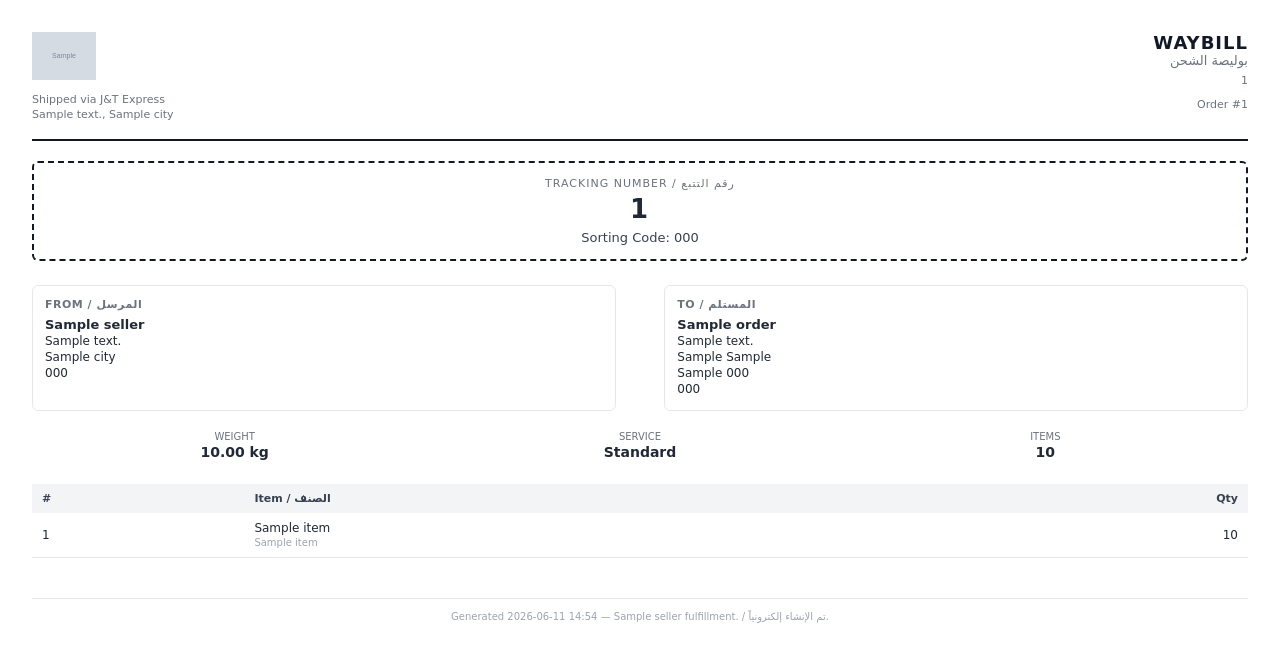
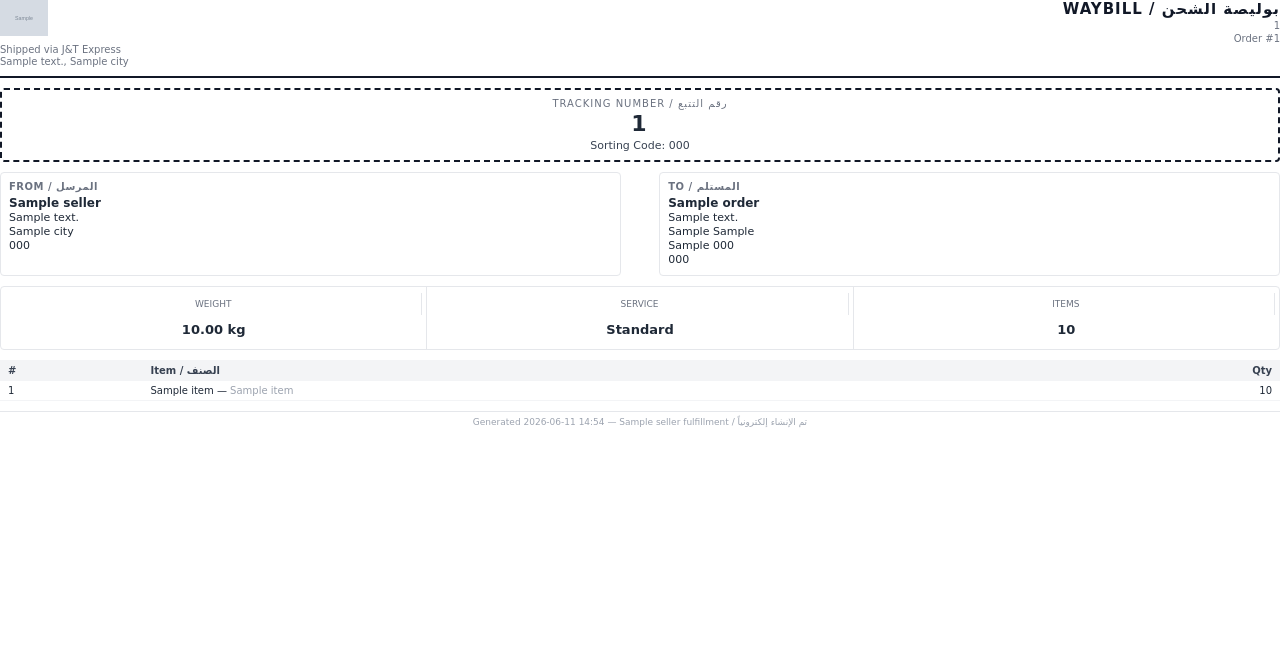
Before and after one commit to mabdullahgithub/ksa-drop-portal, a Laravel app: template resources/views/invoices/shipping.blade.php in a window 1280 px wide. Shown: the top 662 px of the page. Run offline with Laravel 12, Linux system fonts and the light colour scheme; the template is opened without the code that fills it: most values are stand-ins (such as "Sample title", 1, 10 or a date in 2020); grey boxes marked "Sample" are stand-in pictures; parts of the project's set-up code (start-up, migrations or seed data) failed here and were passed over; some libraries are stand-ins or nearby versions.

Commit message:
feat: enhance order import process with client prefix and improve invoice layout

```diff
--- a/app/Services/InvoiceService.php
+++ b/app/Services/InvoiceService.php
@@ -80,7 +80,7 @@ class InvoiceService
             'order' => $order,
             'shipment' => $shipment,
             'seller' => $this->seller(),
-        ])->setPaper('a4');
+        ])->setPaper('a4', 'portrait');
 
         $path = "invoices/shipping/{$invoice->invoice_number}.pdf";
         Storage::disk('local')->put($path, $pdf->output());
--- a/resources/views/invoices/shipping.blade.php
+++ b/resources/views/invoices/shipping.blade.php
@@ -4,39 +4,42 @@
     <meta charset="utf-8">
     <title>Waybill {{ $invoice->invoice_number }}</title>
     <style>
+        @page { size: A4; margin: 10mm; }
         * { box-sizing: border-box; }
         body {
             font-family: 'DejaVu Sans', sans-serif;
-            font-size: 12px;
+            font-size: 11px;
             color: #1f2937;
             margin: 0;
-            padding: 32px;
+            padding: 0;
         }
-        .header { display: flex; justify-content: space-between; align-items: flex-start; border-bottom: 2px solid #111827; padding-bottom: 16px; }
-        .brand h1 { margin: 0; font-size: 22px; color: #111827; }
-        .brand p { margin: 2px 0; color: #6b7280; font-size: 11px; }
-        .brand .logo { height: 48px; width: auto; margin-bottom: 8px; }
+        .header { display: flex; justify-content: space-between; align-items: flex-start; border-bottom: 2px solid #111827; padding-bottom: 8px; }
+        .brand h1 { margin: 0; font-size: 16px; color: #111827; }
+        .brand p { margin: 1px 0; color: #6b7280; font-size: 10px; }
+        .brand .logo { height: 36px; width: auto; margin-bottom: 4px; }
         .doc-title { text-align: right; }
-        .doc-title h2 { margin: 0; font-size: 18px; color: #111827; text-transform: uppercase; letter-spacing: 1px; }
-        .doc-title .ar { color: #6b7280; font-size: 13px; }
-        .tracking { margin-top: 20px; padding: 14px 16px; border: 2px dashed #111827; border-radius: 6px; text-align: center; }
-        .tracking .label { color: #6b7280; font-size: 11px; text-transform: uppercase; letter-spacing: 1px; }
-        .tracking .code { font-size: 26px; font-weight: bold; letter-spacing: 2px; margin-top: 4px; }
-        .tracking .sorting { margin-top: 6px; font-size: 13px; color: #374151; }
-        .parties { display: flex; justify-content: space-between; margin-top: 24px; }
-        .party { width: 48%; border: 1px solid #e5e7eb; border-radius: 6px; padding: 12px; }
-        .party h3 { margin: 0 0 6px; font-size: 11px; text-transform: uppercase; color: #6b7280; letter-spacing: 0.5px; }
-        .party p { margin: 2px 0; }
-        .party .name { font-weight: bold; font-size: 13px; }
-        table.items { width: 100%; border-collapse: collapse; margin-top: 24px; }
-        table.items th { background: #f3f4f6; padding: 8px 10px; text-align: left; font-size: 11px; color: #374151; }
+        .doc-title h2 { margin: 0; font-size: 15px; color: #111827; text-transform: uppercase; letter-spacing: 1px; }
+        .doc-title .ar { color: #6b7280; font-size: 12px; }
+        .doc-title p { margin: 2px 0; color: #6b7280; font-size: 10px; }
+        .tracking { margin-top: 10px; padding: 8px 12px; border: 2px dashed #111827; border-radius: 4px; text-align: center; }
+        .tracking .label { color: #6b7280; font-size: 10px; text-transform: uppercase; letter-spacing: 1px; }
+        .tracking .code { font-size: 22px; font-weight: bold; letter-spacing: 2px; margin-top: 2px; }
+        .tracking .sorting { margin-top: 3px; font-size: 11px; color: #374151; }
+        .parties { display: flex; justify-content: space-between; margin-top: 10px; }
+        .party { width: 48.5%; border: 1px solid #e5e7eb; border-radius: 4px; padding: 8px; }
+        .party h3 { margin: 0 0 4px; font-size: 10px; text-transform: uppercase; color: #6b7280; letter-spacing: 0.5px; }
+        .party p { margin: 1px 0; font-size: 11px; }
+        .party .name { font-weight: bold; font-size: 12px; }
+        .meta { display: flex; justify-content: space-between; margin-top: 10px; font-size: 11px; border: 1px solid #e5e7eb; border-radius: 4px; }
+        .meta div { text-align: center; flex: 1; padding: 6px 4px; border-right: 1px solid #e5e7eb; }
+        .meta div:last-child { border-right: none; }
+        .meta .label { color: #6b7280; font-size: 9px; text-transform: uppercase; }
+        .meta .value { font-weight: bold; font-size: 13px; margin-top: 1px; }
+        table.items { width: 100%; border-collapse: collapse; margin-top: 10px; }
+        table.items th { background: #f3f4f6; padding: 5px 8px; text-align: left; font-size: 10px; color: #374151; }
         table.items th.num, table.items td.num { text-align: right; }
-        table.items td { padding: 8px 10px; border-bottom: 1px solid #e5e7eb; }
-        .meta { display: flex; justify-content: space-between; margin-top: 20px; font-size: 12px; }
-        .meta div { text-align: center; flex: 1; }
-        .meta .label { color: #6b7280; font-size: 10px; text-transform: uppercase; }
-        .meta .value { font-weight: bold; font-size: 14px; margin-top: 2px; }
-        .footer { margin-top: 40px; border-top: 1px solid #e5e7eb; padding-top: 12px; color: #9ca3af; font-size: 10px; text-align: center; }
+        table.items td { padding: 4px 8px; border-bottom: 1px solid #f3f4f6; font-size: 10px; }
+        .footer { margin-top: 10px; border-top: 1px solid #e5e7eb; padding-top: 5px; color: #9ca3af; font-size: 9px; text-align: center; }
     </style>
 </head>
 <body>
@@ -51,10 +54,9 @@
             <p>{{ $seller['address'] }}, {{ $seller['city'] }}</p>
         </div>
         <div class="doc-title">
-            <h2>Waybill</h2>
-            <div class="ar">بوليصة الشحن</div>
-            <p style="margin-top:6px;color:#6b7280;font-size:11px;">{{ $invoice->invoice_number }}</p>
-            <p style="color:#6b7280;font-size:11px;">Order #{{ $order->order_number }}</p>
+            <h2>Waybill / بوليصة الشحن</h2>
+            <p>{{ $invoice->invoice_number }}</p>
+            <p>Order #{{ $order->order_number }}</p>
         </div>
     </div>
 
@@ -69,7 +71,6 @@
     <div class="parties">
         <div class="party">
             <h3>From / المرسل</h3>
-            @php $sender = $shipment->api_response['sender'] ?? null; @endphp
             <p class="name">{{ $seller['name'] }}</p>
             <p>{{ $seller['address'] }}</p>
             <p>{{ $seller['city'] }}</p>
@@ -79,8 +80,8 @@
             <h3>To / المستلم</h3>
             <p class="name">{{ $order->shipping_name ?? $order->customer_name ?? 'N/A' }}</p>
             @if($order->shipping_address1)<p>{{ $order->shipping_address1 }}</p>@endif
-            <p>{{ $order->shipping_city }} {{ $order->shipping_province }}</p>
-            <p>{{ $order->shipping_country }} {{ $order->shipping_zip }}</p>
+            <p>{{ trim($order->shipping_city . ' ' . $order->shipping_province) }}</p>
+            <p>{{ trim($order->shipping_country . ' ' . $order->shipping_zip) }}</p>
             @if($order->shipping_phone)<p>{{ $order->shipping_phone }}</p>@endif
         </div>
     </div>
@@ -106,6 +107,7 @@
         @endif
     </div>
 
+    @php $items = $order->items; $maxRows = 12; $extra = max(0, $items->count() - $maxRows); @endphp
     <table class="items">
         <thead>
             <tr>
@@ -115,21 +117,24 @@
             </tr>
         </thead>
         <tbody>
-            @foreach($order->items as $i => $item)
+            @foreach($items->take($maxRows) as $i => $item)
                 <tr>
                     <td>{{ $i + 1 }}</td>
                     <td>
                         {{ $item->lineitem_name }}
-                        @if($item->variant_name)<br><span style="color:#9ca3af;font-size:10px;">{{ $item->variant_name }}</span>@endif
+                        @if($item->variant_name) — <span style="color:#9ca3af;">{{ $item->variant_name }}</span>@endif
                     </td>
                     <td class="num">{{ $item->lineitem_quantity }}</td>
                 </tr>
             @endforeach
+            @if($extra > 0)
+                <tr><td colspan="3" style="color:#6b7280;font-style:italic;padding:3px 8px;">+ {{ $extra }} more item(s) — see order #{{ $order->order_number }}</td></tr>
+            @endif
         </tbody>
     </table>
 
     <div class="footer">
-        Generated {{ now()->format('Y-m-d H:i') }} — {{ $seller['name'] }} fulfillment. / تم الإنشاء إلكترونياً.
+        Generated {{ now()->format('Y-m-d H:i') }} — {{ $seller['name'] }} fulfillment / تم الإنشاء إلكترونياً
     </div>
 </body>
 </html>
```
Also changed, not shown: app/Http/Controllers/PortalController.php (+7 -2 lines), app/Services/Shipping/Drivers/JntExpressDriver.php (+45 -9 lines).
